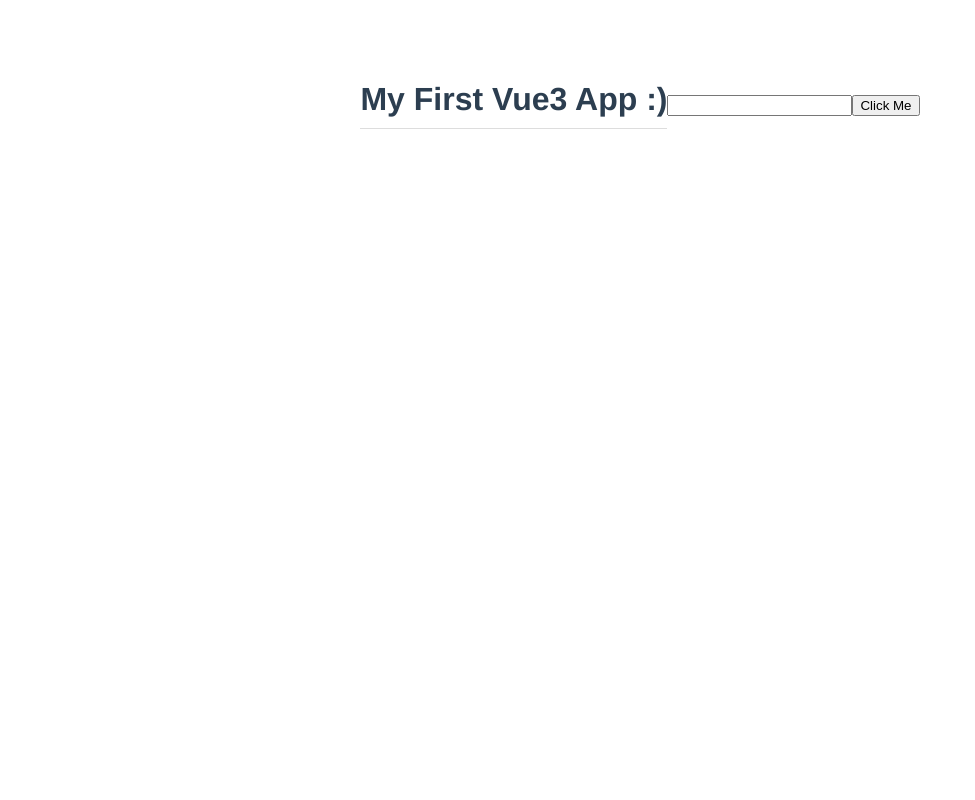
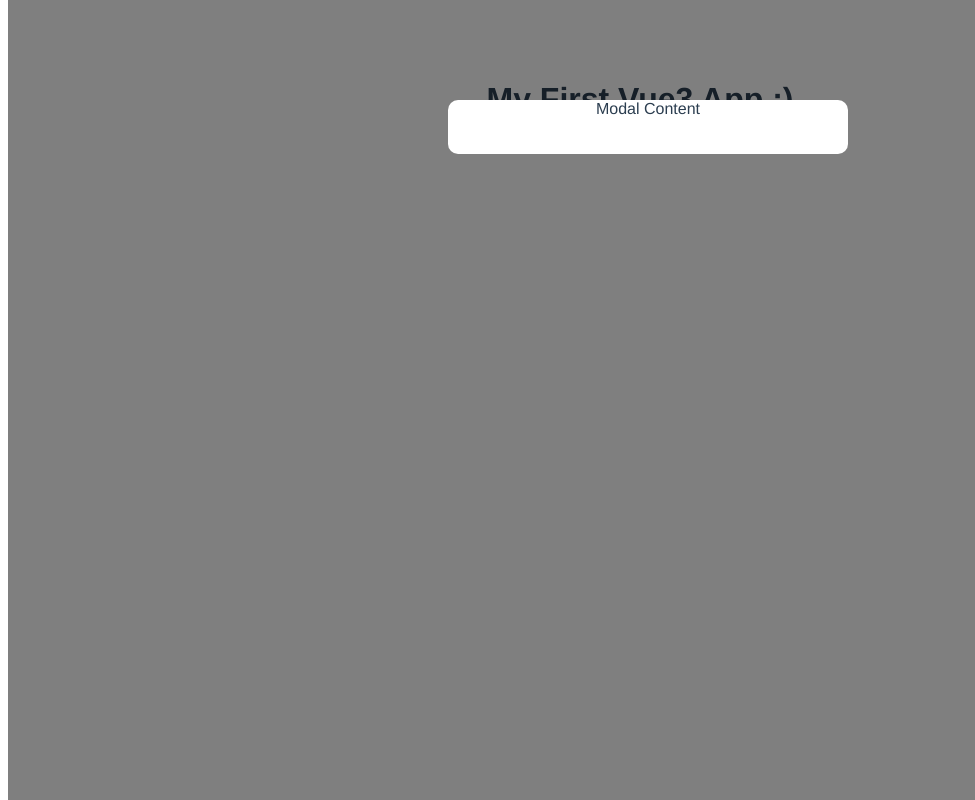
Before and after one commit to MacDavid1989/vue3-modal-project-practice, a Vue app: page / in a window 1280 px wide. Shown: the whole page, without its empty margins (0-975 px from the left). Built offline with nearby package versions, Linux system fonts and the light colour scheme.

Commit message:
remove example code, create Modal component, import into App component

```diff
--- a/src/App.vue
+++ b/src/App.vue
@@ -1,23 +1,18 @@
 <template>
   <h1>{{ title }}</h1>
-  <input type="text" ref="name" name="" id="" />
-  <button @click="handleClick">Click Me</button>
+  <Modal />
 </template>
 
 <script>
+import Modal from "./components/Modal.vue";
+
 export default {
   name: "App",
+  components: { Modal },
   data() {
     return {
       title: "My First Vue3 App :)",
     };
-  },
-  methods: {
-    handleClick() {
-      console.log(this.$refs.name);
-      this.$refs.name.classList.add('active');
-      this.$refs.name.focus();
-    },
   },
 };
 </script>
--- /dev/null
+++ b/src/components/Modal.vue
@@ -0,0 +1,24 @@
+<template>
+  <div class="backdrop">
+    <div class="modal">
+      <p>Modal Content</p>
+    </div>
+  </div>
+</template>
+
+<style scoped>
+.modal {
+  width: 400px;
+  padding-bottom: 20px;
+  margin: 100px auto;
+  background: white;
+  border-radius: 10px;
+}
+.backdrop {
+  top: 0;
+  position: fixed;
+  background: rgba(0, 0, 0, 0.5);
+  width: 100%;
+  height: 100%;
+}
+</style>
```
